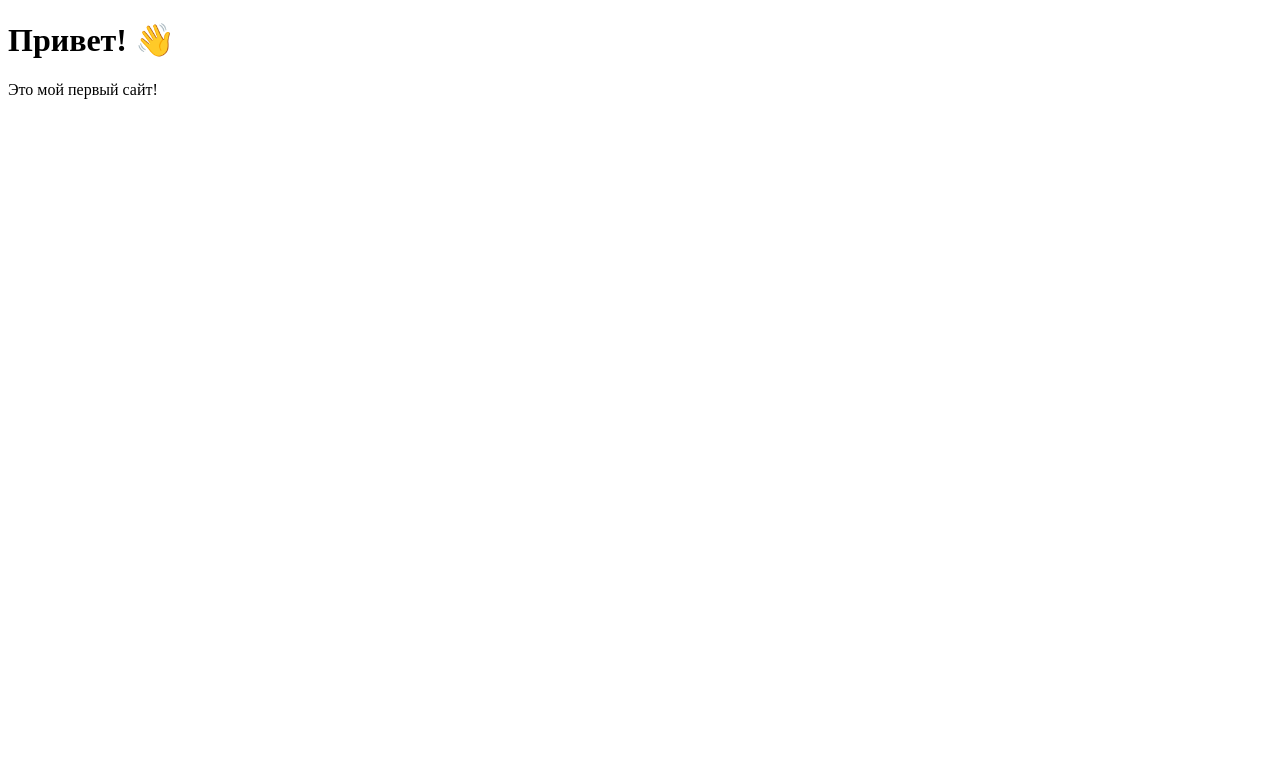
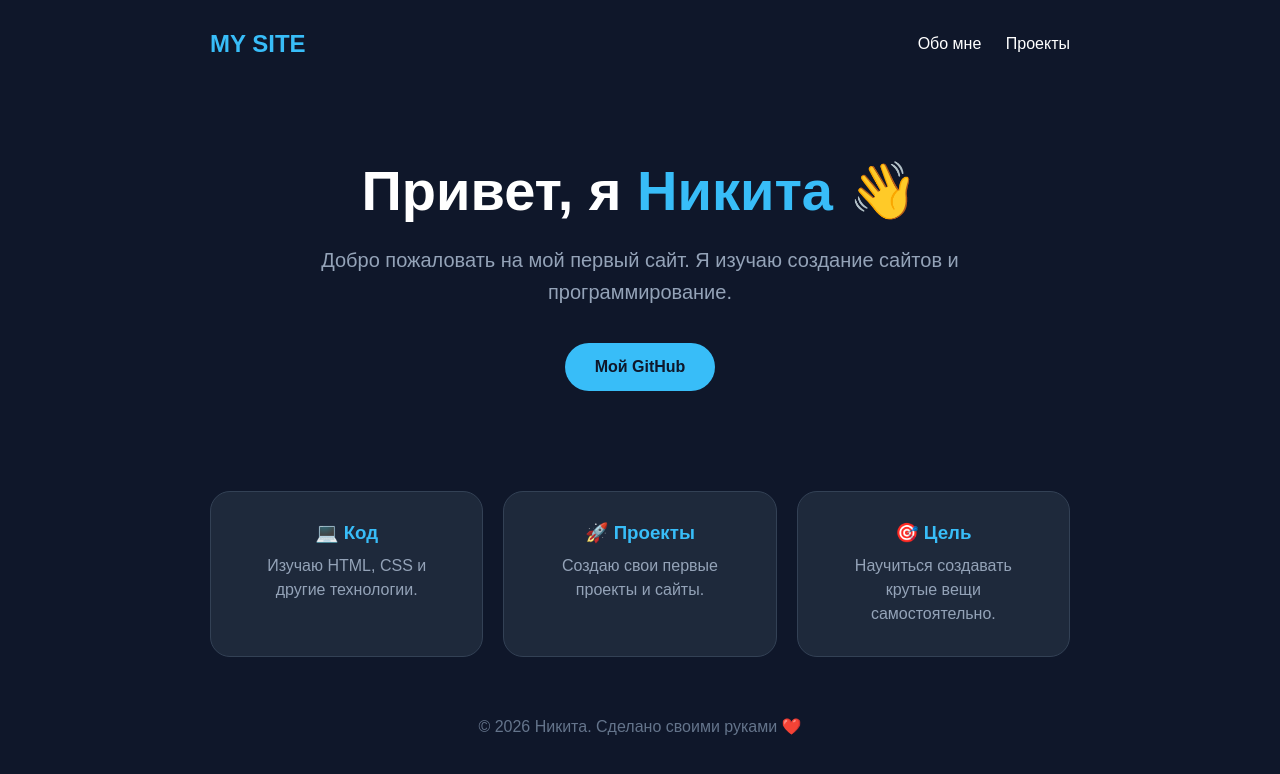
Before and after one commit to nikitavashenko33-del/my_site, a plain HTML site: page index.html in a window 1280 px wide. Drawn offline with Linux system fonts and the light colour scheme.

Commit message:
Update index.html

```diff
--- a/index.html
+++ b/index.html
@@ -2,12 +2,190 @@
 <html lang="ru">
 <head>
     <meta charset="UTF-8">
+    <meta name="viewport" content="width=device-width, initial-scale=1.0">
     <title>Мой сайт</title>
+
+    <style>
+        * {
+            margin: 0;
+            padding: 0;
+            box-sizing: border-box;
+        }
+
+        body {
+            font-family: Arial, sans-serif;
+            background: #0f172a;
+            color: white;
+            min-height: 100vh;
+        }
+
+        .container {
+            max-width: 900px;
+            margin: auto;
+            padding: 30px 20px;
+        }
+
+        header {
+            display: flex;
+            justify-content: space-between;
+            align-items: center;
+        }
+
+        .logo {
+            font-size: 24px;
+            font-weight: bold;
+            color: #38bdf8;
+        }
+
+        nav a {
+            color: white;
+            text-decoration: none;
+            margin-left: 20px;
+        }
+
+        nav a:hover {
+            color: #38bdf8;
+        }
+
+        .hero {
+            text-align: center;
+            padding: 100px 20px;
+        }
+
+        .hero h1 {
+            font-size: 56px;
+            margin-bottom: 20px;
+        }
+
+        .hero h1 span {
+            color: #38bdf8;
+        }
+
+        .hero p {
+            font-size: 20px;
+            color: #94a3b8;
+            line-height: 1.6;
+            margin-bottom: 35px;
+        }
+
+        .button {
+            display: inline-block;
+            background: #38bdf8;
+            color: #0f172a;
+            padding: 15px 30px;
+            border-radius: 30px;
+            text-decoration: none;
+            font-weight: bold;
+        }
+
+        .button:hover {
+            background: #7dd3fc;
+        }
+
+        .cards {
+            display: grid;
+            grid-template-columns: repeat(3, 1fr);
+            gap: 20px;
+        }
+
+        .card {
+            background: #1e293b;
+            padding: 30px;
+            border-radius: 20px;
+            text-align: center;
+            border: 1px solid #334155;
+        }
+
+        .card h3 {
+            color: #38bdf8;
+            margin-bottom: 10px;
+        }
+
+        .card p {
+            color: #94a3b8;
+            line-height: 1.5;
+        }
+
+        footer {
+            text-align: center;
+            padding: 60px 0 30px;
+            color: #64748b;
+        }
+
+        @media (max-width: 700px) {
+            .hero h1 {
+                font-size: 40px;
+            }
+
+            .cards {
+                grid-template-columns: 1fr;
+            }
+
+            nav {
+                display: none;
+            }
+        }
+    </style>
 </head>
+
 <body>
 
-    <h1>Привет! 👋</h1>
-    <p>Это мой первый сайт!</p>
+<div class="container">
+
+    <header>
+        <div class="logo">MY SITE</div>
+
+        <nav>
+            <a href="#about">Обо мне</a>
+            <a href="#projects">Проекты</a>
+        </nav>
+    </header>
+
+    <section class="hero">
+        <h1>Привет, я <span>Никита</span> 👋</h1>
+
+        <p>
+            Добро пожаловать на мой первый сайт.
+            Я изучаю создание сайтов и программирование.
+        </p>
+
+        <a class="button"
+           href="https://github.com/nikitavashenko33-del"
+           target="_blank">
+            Мой GitHub
+        </a>
+    </section>
+
+    <section id="about" class="cards">
+
+        <div class="card">
+            <h3>💻 Код</h3>
+            <p>
+                Изучаю HTML, CSS и другие технологии.
+            </p>
+        </div>
+
+        <div class="card">
+            <h3>🚀 Проекты</h3>
+            <p>
+                Создаю свои первые проекты и сайты.
+            </p>
+        </div>
+
+        <div class="card">
+            <h3>🎯 Цель</h3>
+            <p>
+                Научиться создавать крутые вещи самостоятельно.
+            </p>
+        </div>
+
+    </section>
+
+    <footer>
+        © 2026 Никита. Сделано своими руками ❤️
+    </footer>
+
+</div>
 
 </body>
 </html>
```
